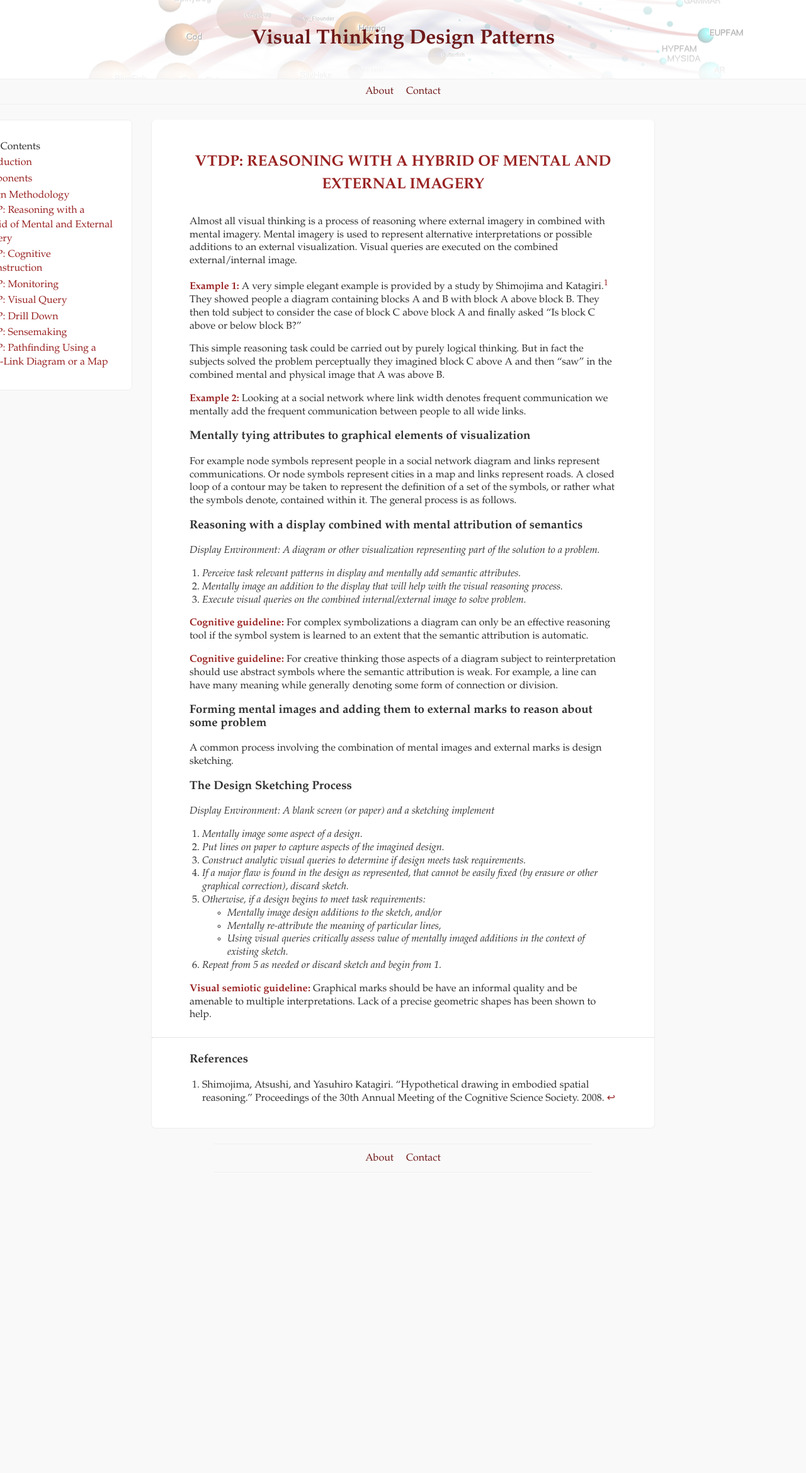
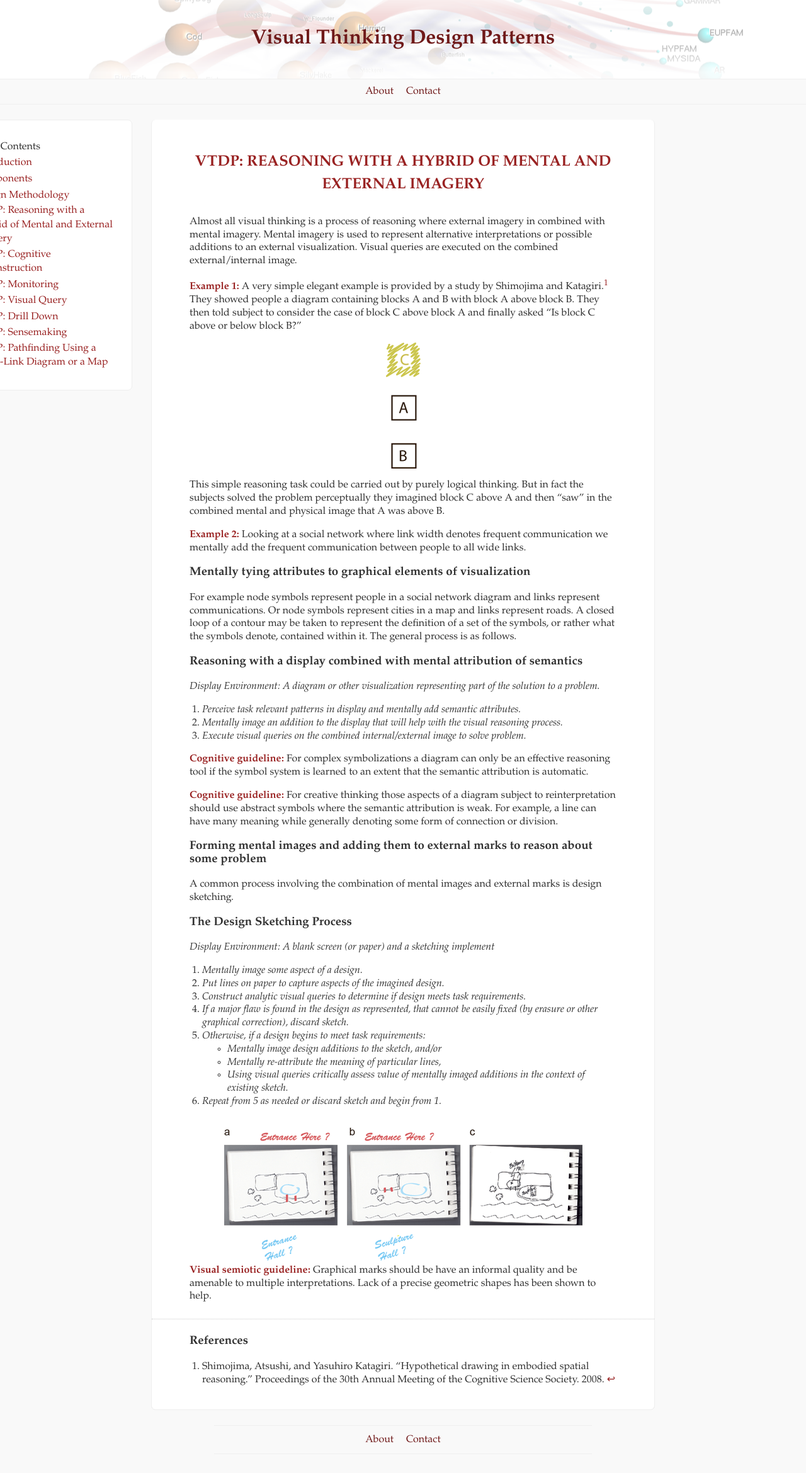
Before and after one commit to ColinWare/VTDPsite, a Jekyll site: the page built from _posts/2014-10-15-VisualizationAndMentalImages.md, in a window 1280 px wide. Shown: the whole page at 63% size. Built offline with Jekyll 4.4.1, drawn with Linux system fonts in a browser that asks for light colours; nearby versions of some CDN libraries; before the commit the page ends 1892 px from its top, so only the background shows below that.

Commit message:
Add images to reasoning

```diff
--- a/_posts/2014-10-15-VisualizationAndMentalImages.md
+++ b/_posts/2014-10-15-VisualizationAndMentalImages.md
@@ -12,6 +12,8 @@ queries are executed on the combined external/internal image.
 and Katagiri.[^1] They showed people a diagram containing blocks A and B with
 block A above block B. They then told subject to consider the case of block C
 above block A and finally asked "Is block C above or below block B?"
+
+![Reasoning with imaginary blocks](/images/BlockReasoning.gif)
 
 This simple reasoning task could be carried out by purely logical thinking. But
 in fact the subjects solved the problem perceptually they imagined block C above
@@ -74,6 +76,7 @@ fixed (by erasure or other graphical correction), discard sketch.*
     in the context of existing sketch.*
 6. *Repeat from 5 as needed or discard sketch and begin from 1.*
 
+![Mental imagery is combined with external imagery in reasoning](/images/DesignSketching.gif)
 **Visual semiotic guideline:** Graphical marks should be have an informal
 quality and be amenable to multiple interpretations. Lack of a precise geometric
 shapes has been shown to help.
```
Also changed, not shown: images/BlockReasoning.gif (added), images/DesignSketching.gif (added).
